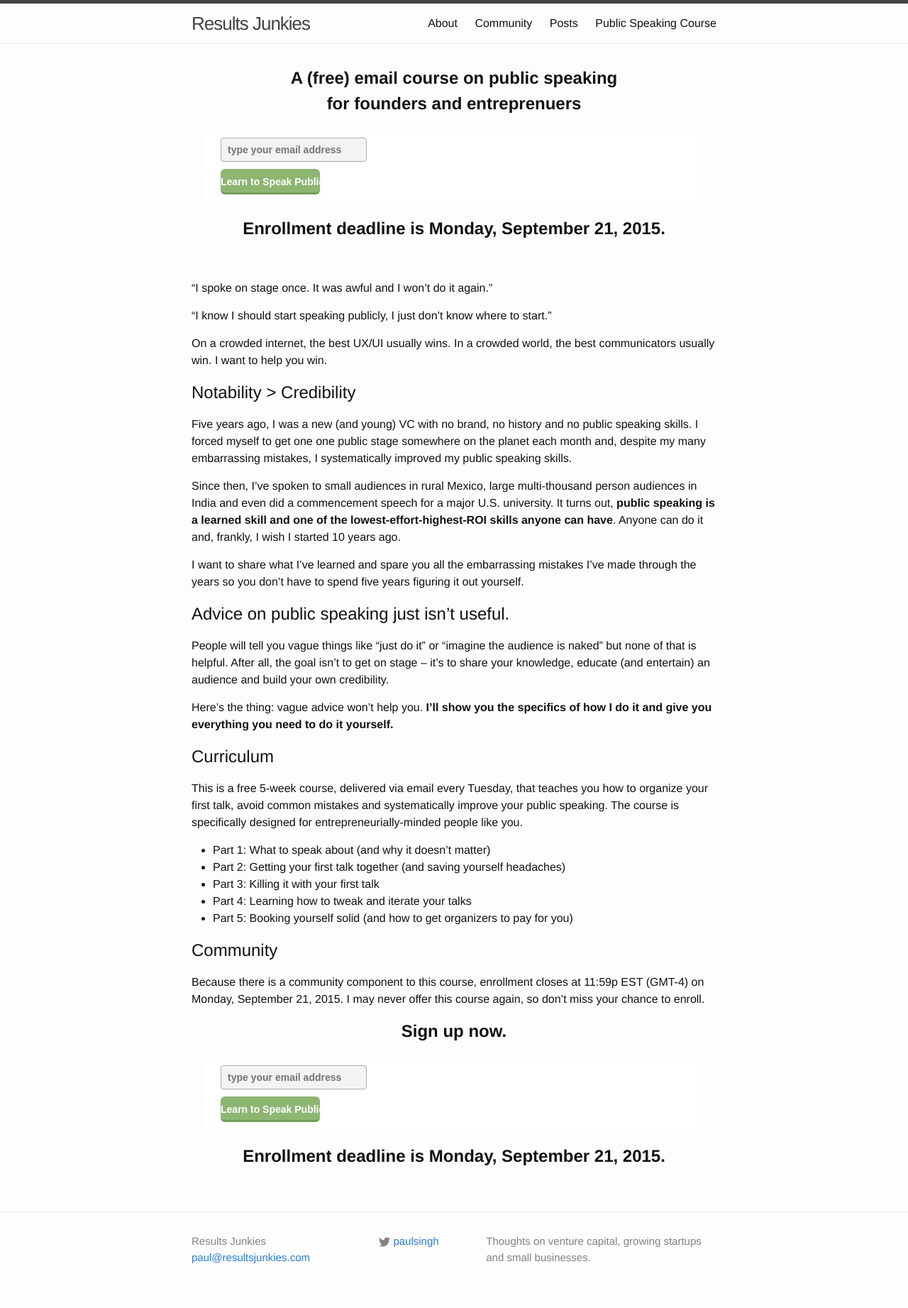
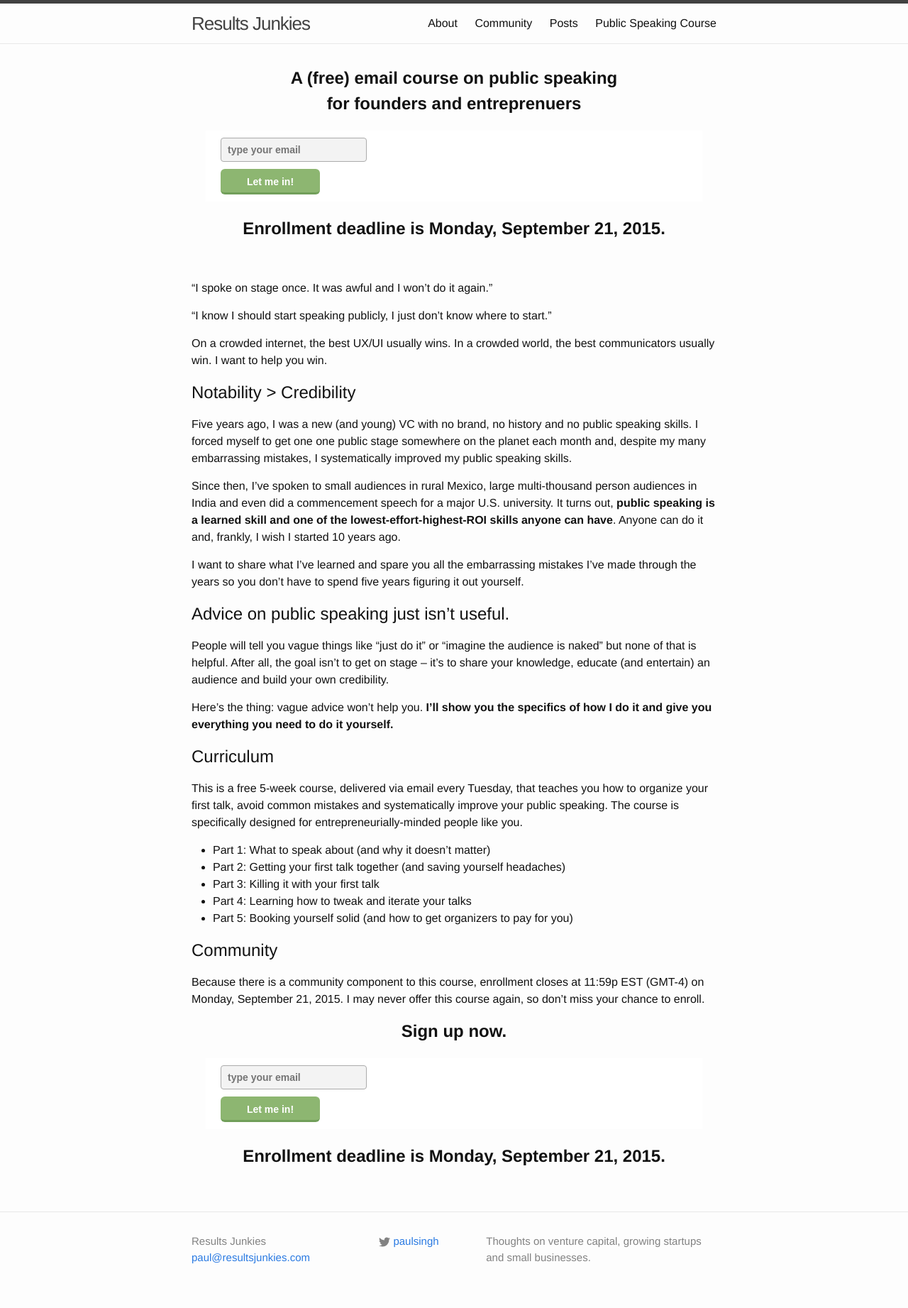
Before and after one commit to paulsingh/paulsingh.github.io, a Jekyll site: the page built from public-speaking-course.md, in a window 1280 px wide. Shown: the whole page at 71% size. Built offline with Jekyll 4.4.1, drawn with Linux system fonts in a browser that asks for light colours; comment, search, counter and statistics services are not loaded.

Commit message:
Less placeholder text, maybe this will make the mobile version a little less ugly.

```diff
--- a/public-speaking-course.md
+++ b/public-speaking-course.md
@@ -78,10 +78,10 @@
 <form action="//resultsjunkies.us11.list-manage.com/subscribe/post?u=2cbc77866d90f02b5954bffc9&amp;id=c78c0b7277" method="post" id="mc-embedded-subscribe-form" name="mc-embedded-subscribe-form" class="validate" target="_blank" novalidate>
     <div id="mc_embed_signup_scroll">
 
-	<input type="email" value="" name="EMAIL" class="email" id="mce-EMAIL" placeholder="type your email address" required>
+	<input type="email" value="" name="EMAIL" class="email" id="mce-EMAIL" placeholder="type your email" required>
     <!-- real people should not fill this in and expect good things - do not remove this or risk form bot signups-->
     <div style="position: absolute; left: -5000px;"><input type="text" name="b_2cbc77866d90f02b5954bffc9_c78c0b7277" tabindex="-1" value=""></div>
-    <div class="clear"><input type="submit" value="Learn to Speak Publicly" name="subscribe" id="mc-embedded-subscribe" class="button"></div>
+    <div class="clear"><input type="submit" value="Let me in!" name="subscribe" id="mc-embedded-subscribe" class="button"></div>
     </div>
 </form>
 </div>
@@ -130,10 +130,10 @@
 <form action="//resultsjunkies.us11.list-manage.com/subscribe/post?u=2cbc77866d90f02b5954bffc9&amp;id=c78c0b7277" method="post" id="mc-embedded-subscribe-form" name="mc-embedded-subscribe-form" class="validate" target="_blank" novalidate>
     <div id="mc_embed_signup_scroll">
 
-	<input type="email" value="" name="EMAIL" class="email" id="mce-EMAIL" placeholder="type your email address" required>
+	<input type="email" value="" name="EMAIL" class="email" id="mce-EMAIL" placeholder="type your email" required>
     <!-- real people should not fill this in and expect good things - do not remove this or risk form bot signups-->
     <div style="position: absolute; left: -5000px;"><input type="text" name="b_2cbc77866d90f02b5954bffc9_c78c0b7277" tabindex="-1" value=""></div>
-    <div class="clear"><input type="submit" value="Learn to Speak Publicly" name="subscribe" id="mc-embedded-subscribe" class="button"></div>
+    <div class="clear"><input type="submit" value="Let me in!" name="subscribe" id="mc-embedded-subscribe" class="button"></div>
     </div>
 </form>
 </div>
```
